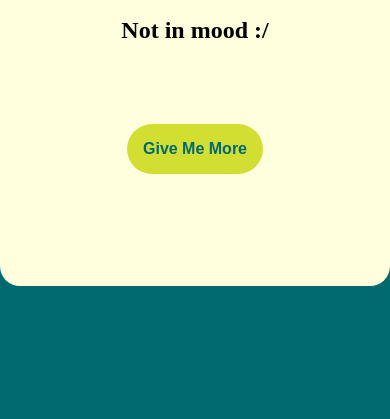
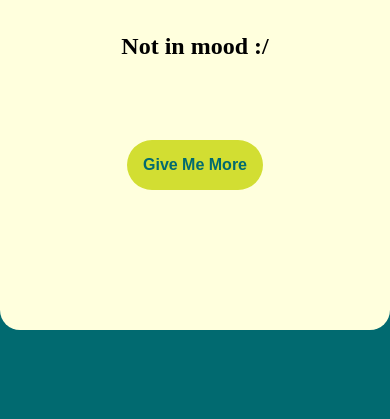
Before and after one commit to oguzhnkurtoglu/ChuckNorrisJokeGenerator, a plain HTML site: page index.html in a window 390 px wide. Shown: the part 425-844 px from the top of the page. Drawn offline with Linux system fonts and the light colour scheme; no server answers.

Commit message:
mobile first

```diff
--- a/style.css
+++ b/style.css
@@ -13,8 +13,12 @@ body {
 	font-weight: 900;
 }
 .container {
-	max-width: 60%;
-	max-height: 60%;
+	flex-direction: column;
+	align-items: center;
+	justify-content: center;
+	display: flex;
+	width: 60%;
+	height: 60%;
 	background-color: #ffffdd;
 	padding: 5rem;
 	border-radius: 20px;
```
